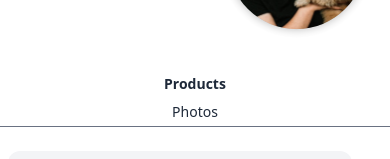
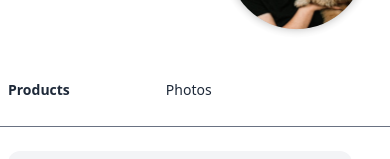
Before and after one commit to Siddami/my-coffee-app, a Next.js app: page / in a window 390 px wide. Shown: the part 553-712 px from the top of the page. Built offline with nearby package versions, Linux system fonts and the light colour scheme.

Commit message:
fix: updated responsiveness fix

```diff
--- a/app/components/Layout.tsx
+++ b/app/components/Layout.tsx
@@ -32,7 +32,7 @@ export const Layout = ({ children, activeTab }: LayoutProps) => {
         role="navigation"
         aria-label="Main navigation"
       >
-        <div className="container mx-auto flex flex-col md:flex-row justify-start items-center h-10 sm:h-12 md:h-16 px-2 sm:px-4">
+        <div className="container mx-auto flex justify-start items-center h-10 sm:h-12 md:h-16 gap-20 ">
           <Link
             href="/"
             className={`px-2 py-1 text-sm sm:text-lg md:text-2xl text-gray-800 ${
```
